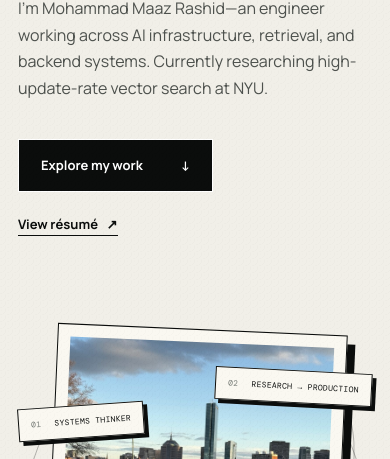
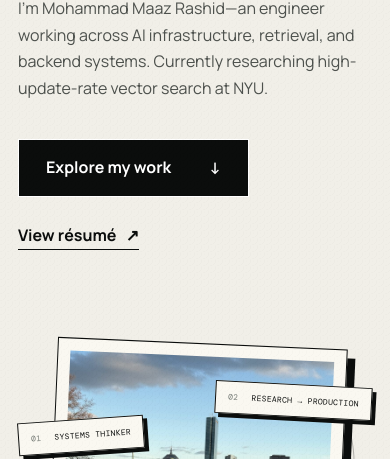
Before and after one commit to codeholic08/codeholic08.github.io, a plain HTML site: page index.html in a window 390 px wide. Shown: the part 385-844 px from the top of the page. Drawn offline with nearby package versions, Linux system fonts and the light colour scheme; a web font is replaced by a local one.

Commit message:
Enlarge and space hero actions

```diff
--- a/styles.css
+++ b/styles.css
@@ -74,7 +74,9 @@ button { font: inherit; }
 .hero-copy h1 em, .contact-section h2 em { position: relative; font-weight: 400; font-style: italic; }
 .hero-copy h1 em::after { content: ""; position: absolute; left: 1%; right: -2%; bottom: .02em; height: .12em; background: var(--lime); z-index: -1; transform: rotate(-1deg); }
 .hero-intro { max-width: 670px; margin: 0; color: #4d514d; font-size: clamp(17px, 1.5vw, 21px); line-height: 1.65; }
-.hero-actions { display: flex; align-items: center; gap: 30px; margin-top: 38px; }
+.hero-actions { display: flex; align-items: center; gap: 44px; margin-top: 38px; }
+.hero-actions .button, .hero-actions .text-link { font-size: 16px; }
+.hero-actions .button { min-height: 58px; padding-inline: 27px; }
 .button { min-height: 53px; padding: 0 22px; display: inline-flex; align-items: center; justify-content: space-between; gap: 38px; border: 1px solid currentColor; font-size: 13px; font-weight: 700; transition: transform .2s, background .2s, color .2s; }
 .button:hover { transform: translateY(-3px); }
 .button-primary { background: var(--ink); color: white; }
@@ -231,7 +233,7 @@ button { font: inherit; }
   .hero-grid { min-height: auto; padding: 55px 0 60px; gap: 55px; }
   .hero-copy h1 { font-size: clamp(47px, 14vw, 68px); }
   .hero-intro { font-size: 16px; }
-  .hero-actions { align-items: flex-start; flex-direction: column; gap: 22px; }
+  .hero-actions { align-items: flex-start; flex-direction: column; gap: 26px; }
   .hero-visual { min-height: 440px; }
   .portrait-frame { width: min(300px, 82%); box-shadow: 8px 9px 0 var(--ink); }
   .portrait-label { right: -20px; width: 75px; height: 75px; }
```
